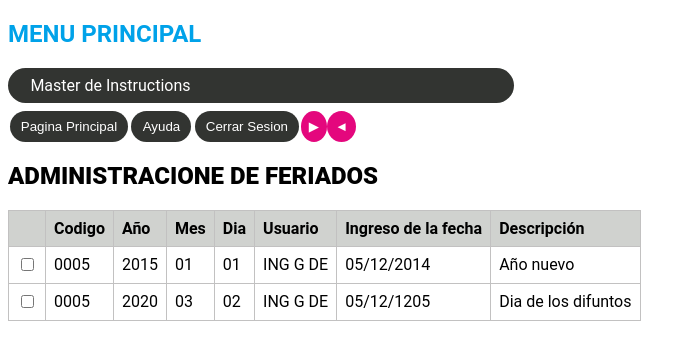
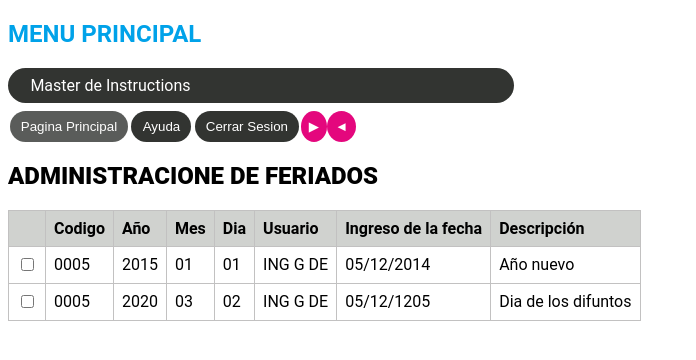
Before and after one commit to cutioluis/html-omponents, a plain HTML site: page index.html in a window 1280 px wide. In both pictures the pointer is over the button "Pagina Principal". Shown: the whole page, without its empty margins (0-696 px from the left). Drawn offline with Linux system fonts and the light colour scheme.

Commit message:
fix buttons

```diff
--- a/main.css
+++ b/main.css
@@ -6,7 +6,7 @@
 }
 
 body {
-  font-family: Roboto, -apple-system, BlinkMacSystemFont, "Segoe UI", Roboto,
+    font-family: Roboto, -apple-system, BlinkMacSystemFont, "Segoe UI", Roboto,
     Oxygen, Ubuntu, Cantarell, "Open Sans", "Helvetica Neue", sans-serif;
 }
 
@@ -71,6 +71,11 @@ body {
   background-color: var(--pink-color);
 }
 
+.button-dark:hover {
+  transition: 350ms;
+  opacity: 0.8;
+}
+
 /* Table */
 
 .container-table {
```
